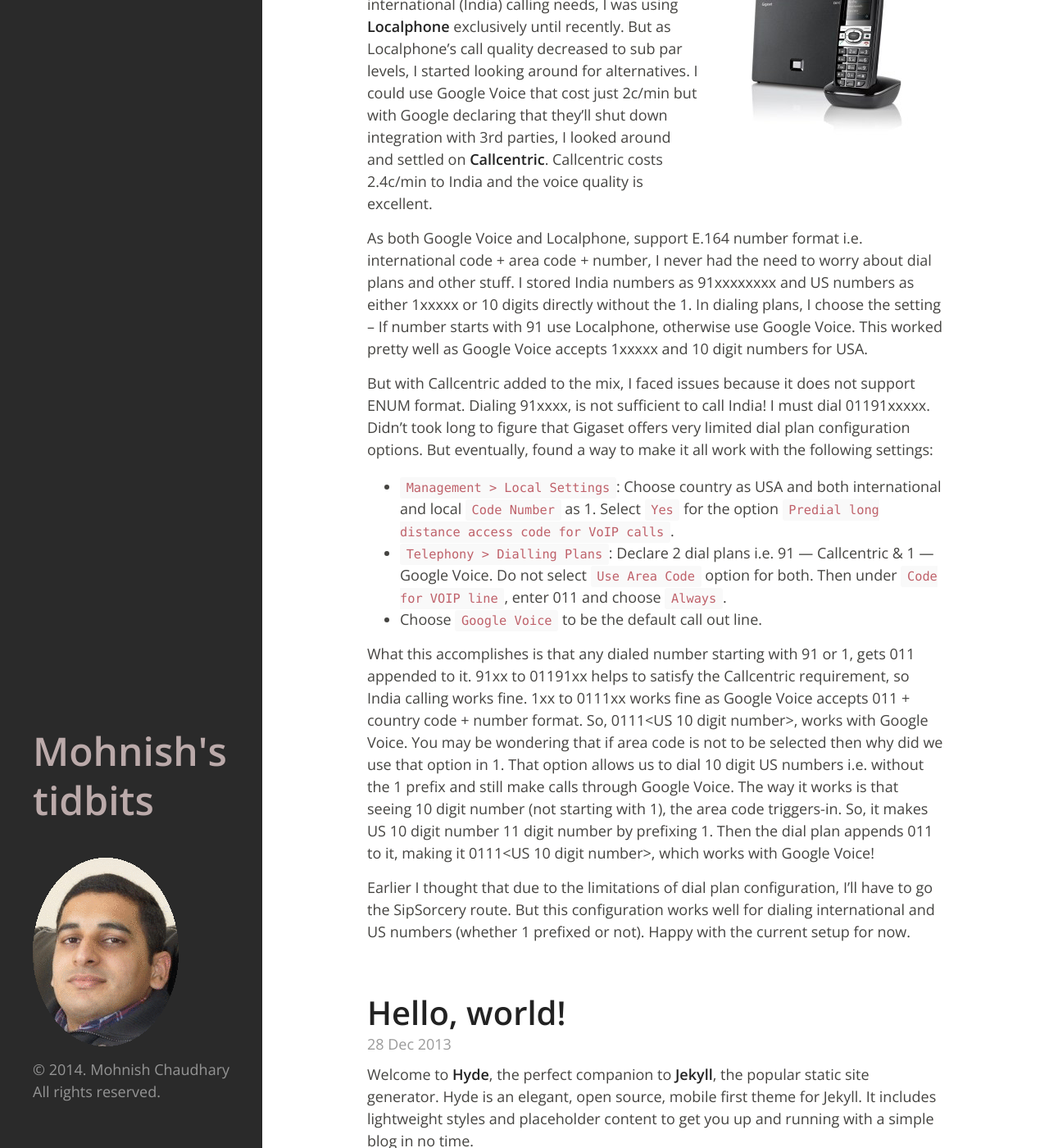
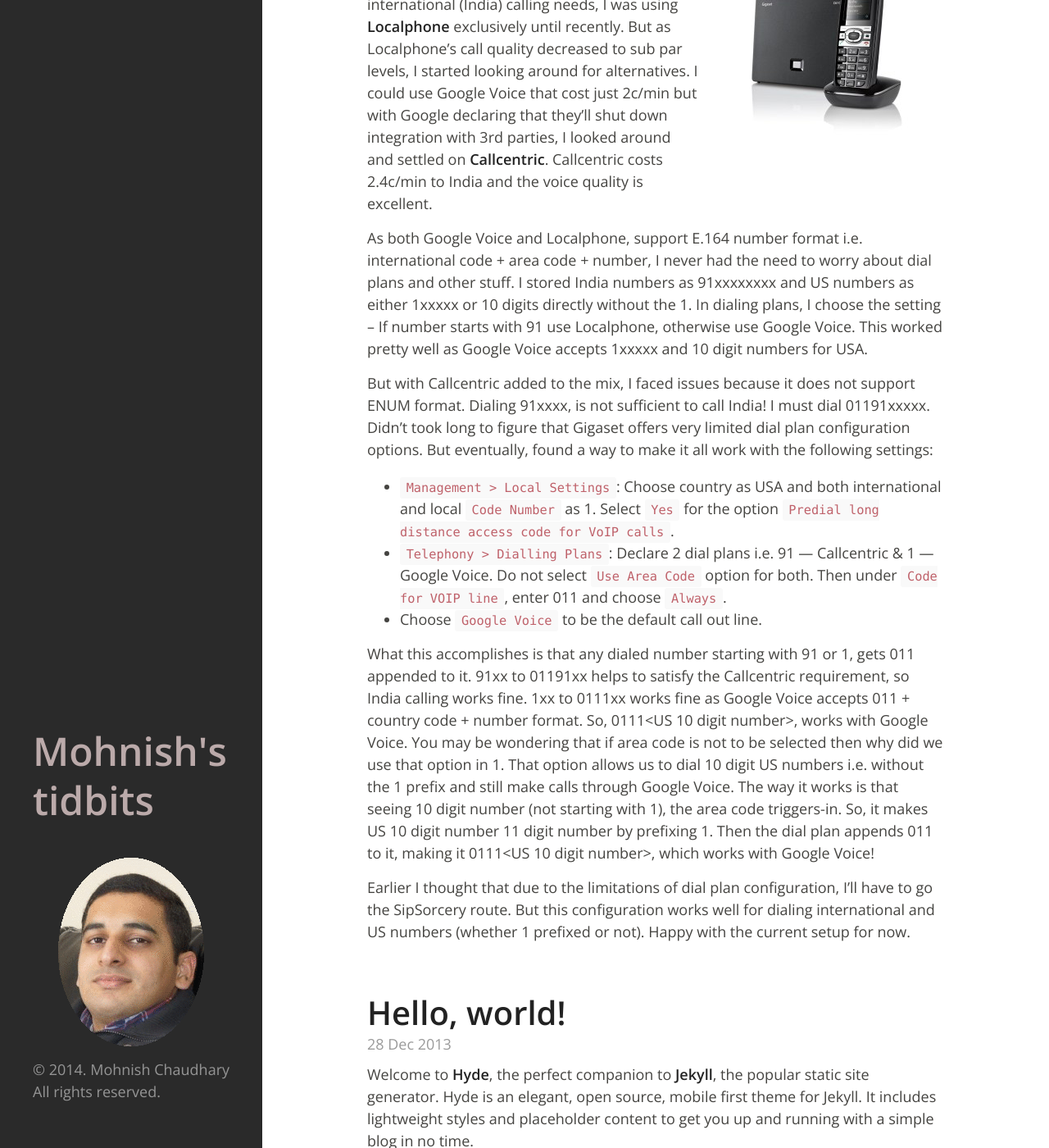
Before and after one commit to mohnish82/mohnish82.github.io, a Jekyll site: the page built from index.html, in a window 1280 px wide and 1400 px high, scrolled down 286 px. Shown: the whole window at 82% size. Built offline with Jekyll 4.4.1, drawn with Linux system fonts in a browser that asks for light colours; Markdown is read by kramdown in place of the engine named in the settings; the list of posts is cut into pages by our own code.

Commit message:
theme changes

```diff
--- a/_layouts/default.html
+++ b/_layouts/default.html
@@ -11,7 +11,7 @@
         <p class="lead">{{ site.description }}</p>
 
         <div class="colophon">
-          <img src="/public/images/mc-face-circle.gif"></img>
+          <img class="face-image" src="/public/images/mc-face-circle.gif"></img>
           <p>&copy; 2014. {{ site.author.name }} All rights reserved.</p>
         </div>
       </div>
--- a/public/css/hyde.css
+++ b/public/css/hyde.css
@@ -45,6 +45,12 @@
   -webkit-box-sizing: border-box;
      -moz-box-sizing: border-box;
           box-sizing: border-box;
+}
+
+.face-image {
+	display: block;
+    margin-left: auto;
+    margin-right: auto;
 }
 
 html,
```
